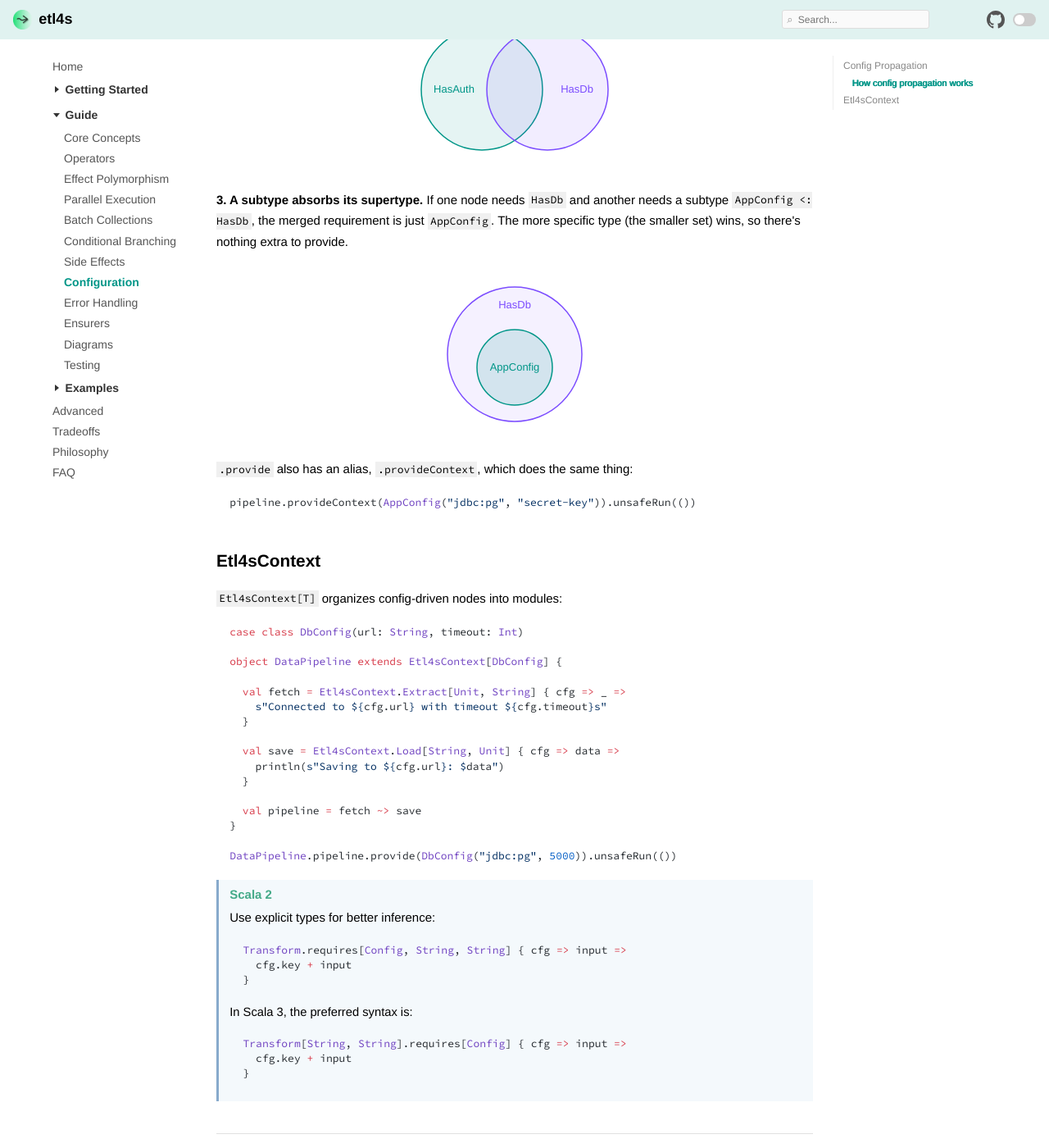
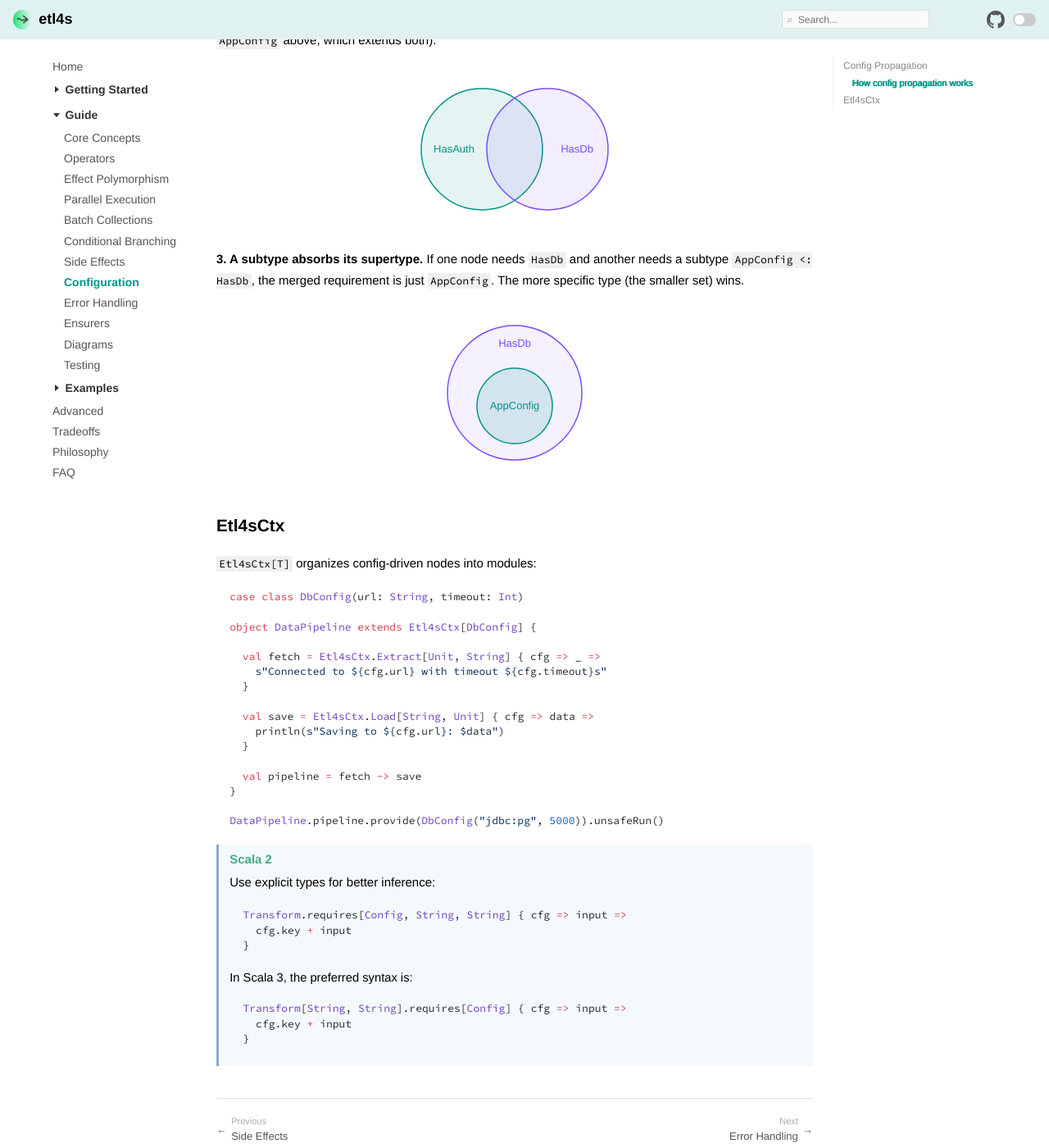
Before and after one commit to mattlianje/etl4s, an MkDocs documentation site: the page built from docs/config.md, in a window 1280 px wide and 1400 px high, scrolled down 1943 px. Shown: the whole window at 82% size. Built offline with MkDocs 1.6.1, drawn with Linux system fonts in a browser that asks for light colours; nearby versions of some CDN libraries; some of the changed text lies outside the part shown.

Commit message:
tweak docs + rename Etl4sCtx

````diff
--- a/docs/config.md
+++ b/docs/config.md
@@ -4,7 +4,7 @@ api:
   - sig: ".provide(env)"
   - sig: ".provideContext(env)"
   - sig: "Reader[T, Node]"
-  - sig: "Etl4sContext[T]"
+  - sig: "Etl4sCtx[T]"
 ---
 
 # Configuration
@@ -27,9 +27,10 @@ val tagWithKey = Transform[String, String].requires[Cfg] { cfg => data =>
   s"${cfg.key}: $data"
 }
 
-val pipeline = readData ~> tagWithKey
+val pipeline =
+     readData ~> tagWithKey
 
-pipeline.provide(Cfg("secret")).unsafeRun(())
+pipeline.provide(Cfg("secret")).unsafeRun()
 ```
 You will get:
 ```
@@ -54,11 +56,11 @@ val fetch = Extract[Unit, String].requires[HasAuth] { cfg => _ =>
 
 val toUpper = Transform[String, String](_.toUpperCase)
 
-case class AppConfig(dbUrl: String, apiKey: String) extends HasDb with HasAuth
 
-val pipeline = fetch ~> toUpper ~> save
+val pipeline =
+     fetch ~> toUpper ~> save
 
-pipeline.provide(AppConfig("jdbc:pg", "secret-key")).unsafeRun(())
+pipeline.provide(AppConfig("jdbc:pg", "secret-key")).unsafeRun()
 ```
 
 `.requires[T]` turns a node into a `Reader[T, Node]`.
@@ -111,7 +115,7 @@ that lives in the overlap (the `AppConfig` above, which extends both).
 
 **3. A subtype absorbs its supertype.** If one node needs `HasDb` and another needs a subtype
 `AppConfig <: HasDb`, the merged requirement is just `AppConfig`. The more specific type (the
-smaller set) wins, so there's nothing extra to provide.
+smaller set) wins.
 
 <div class="diagram">
 <svg xmlns="http://www.w3.org/2000/svg" width="320" height="200" viewBox="0 0 320 200" font-family="'Helvetica Neue', Helvetica, Arial, sans-serif">
@@ -122,33 +126,28 @@ smaller set) wins, so there's nothing extra to provide.
 </svg>
 </div>
 
-`.provide` also has an alias, `.provideContext`, which does the same thing:
 
-```scala
-pipeline.provideContext(AppConfig("jdbc:pg", "secret-key")).unsafeRun(())
-```
+## Etl4sCtx
 
-## Etl4sContext
-
-`Etl4sContext[T]` organizes config-driven nodes into modules:
+`Etl4sCtx[T]` organizes config-driven nodes into modules:
 
 ```scala
 case class DbConfig(url: String, timeout: Int)
 
-object DataPipeline extends Etl4sContext[DbConfig] {
+object DataPipeline extends Etl4sCtx[DbConfig] {
 
-  val fetch = Etl4sContext.Extract[Unit, String] { cfg => _ =>
+  val fetch = Etl4sCtx.Extract[Unit, String] { cfg => _ =>
     s"Connected to ${cfg.url} with timeout ${cfg.timeout}s"
   }
 
-  val save = Etl4sContext.Load[String, Unit] { cfg => data =>
+  val save = Etl4sCtx.Load[String, Unit] { cfg => data =>
     println(s"Saving to ${cfg.url}: $data")
   }
 
   val pipeline = fetch ~> save
 }
 
-DataPipeline.pipeline.provide(DbConfig("jdbc:pg", 5000)).unsafeRun(())
+DataPipeline.pipeline.provide(DbConfig("jdbc:pg", 5000)).unsafeRun()
 ```
 
 !!! note "Scala 2"
````
Also changed, not shown: other parts of docs/config.md (+6 -3 lines), README.md (+9 -8 lines), docs/batch.md (+0 -7 lines), docs/examples-spark.md (+10 -7 lines), 6 other files.
